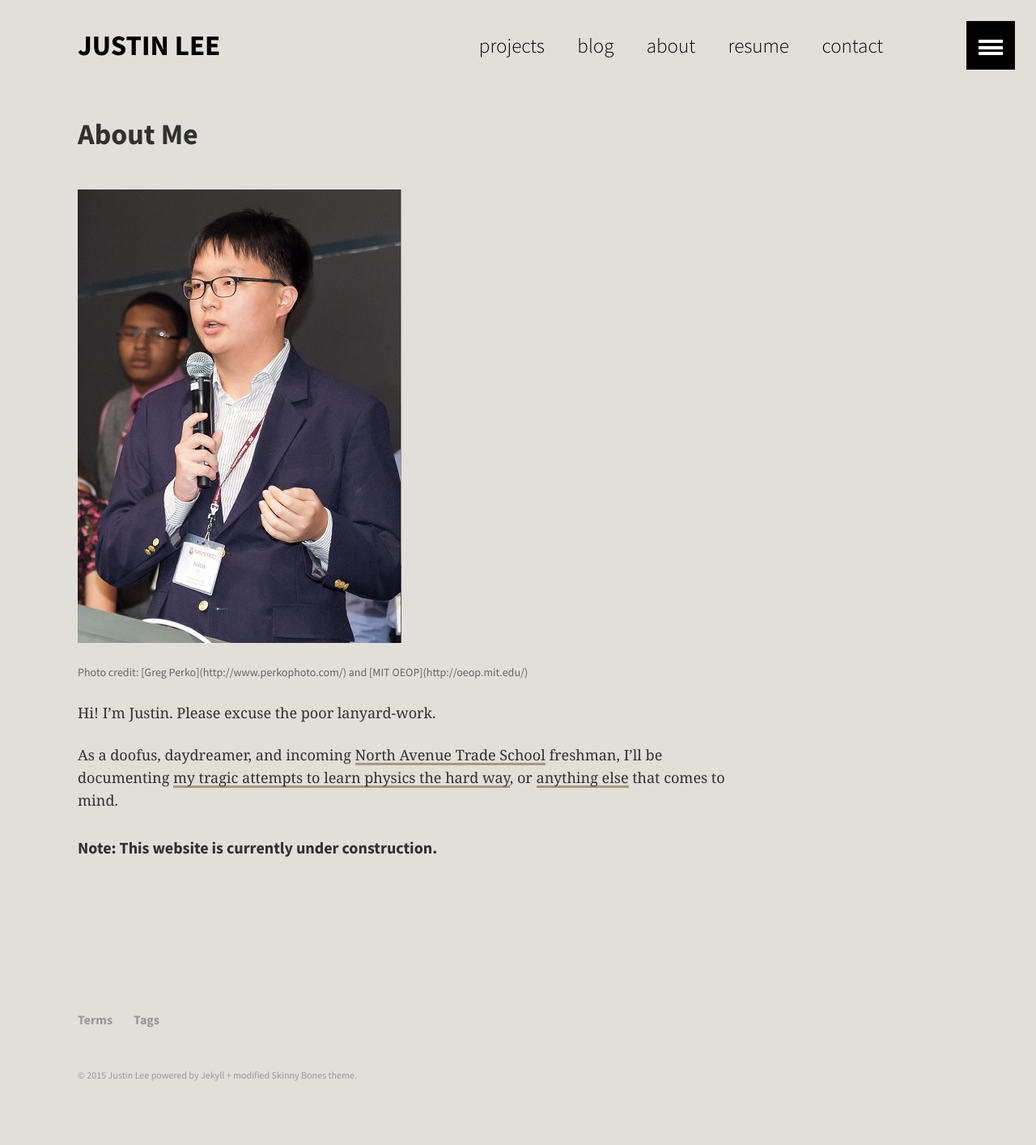
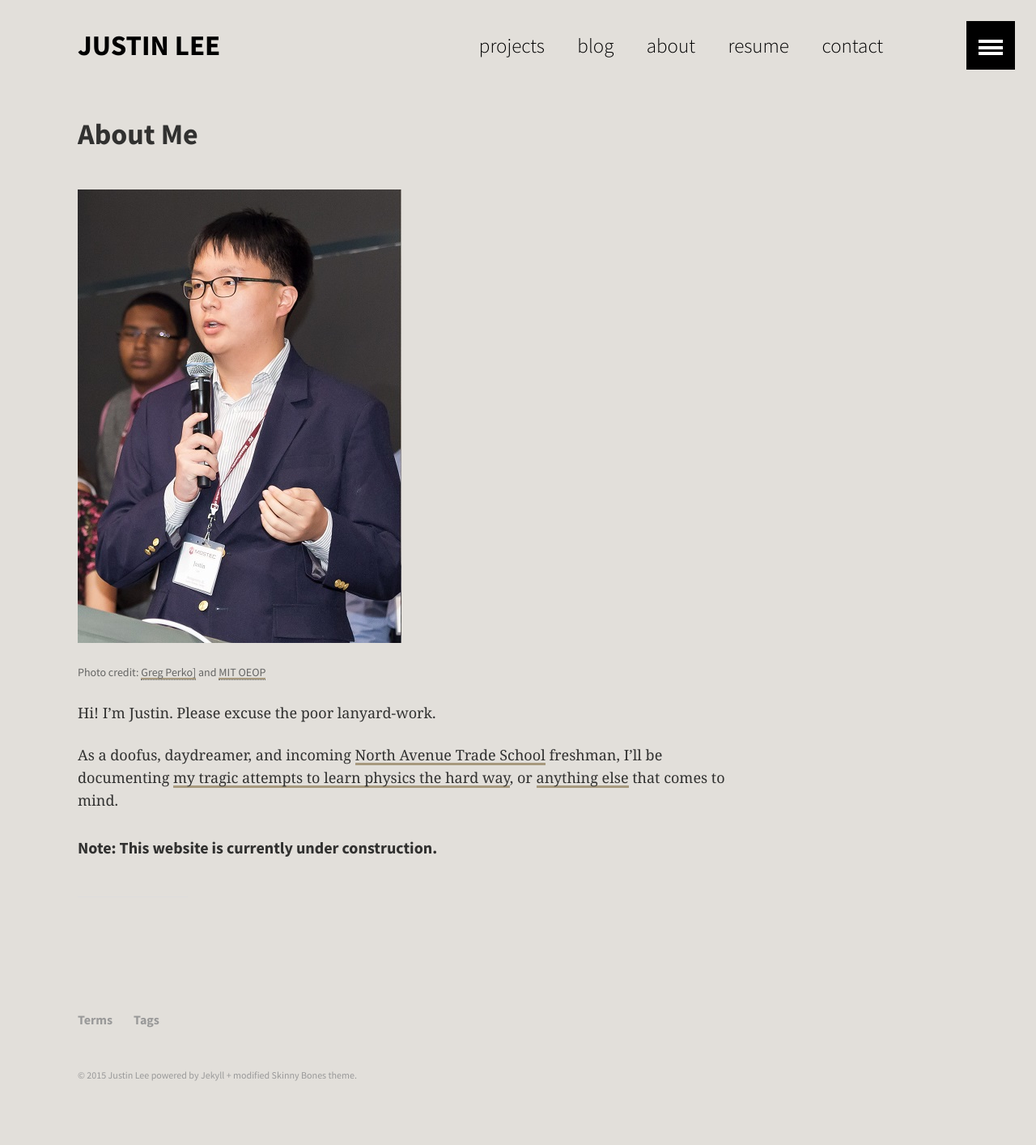
Before and after one commit to pengineered/pengineered.github.io, a Jekyll site: the page built from about/about.md, in a window 1280 px wide. Shown: the whole page at 81% size. Built offline with Jekyll 4.4.1, drawn with Linux system fonts in a browser that asks for light colours; part of the change alters nothing that is shown.

Commit message:
fixed caption

```diff
--- a/about/about.md
+++ b/about/about.md
@@ -3,12 +3,12 @@ layout: article
 permalink: /about/
 title: "About Me"
 share: false
-modified: 2015-06-15T12:50:51-05:00
+modified: 2015-06-15T12:52:50-05:00
 ---
 
 ![Photo credit: Greg Perko and MIT OEOP](/images/about.jpg)
 
-<figcaption>Photo credit: [Greg Perko](http://www.perkophoto.com/) and [MIT OEOP](http://oeop.mit.edu/)</figcaption>
+<figcaption>Photo credit: <a href='http://www.perkophoto.com/'>Greg Perko]</a> and <a href='http://oeop.mit.edu/'>MIT OEOP</a></figcaption>
 
 Hi! I'm Justin. Please excuse the poor lanyard-work.
 
```
